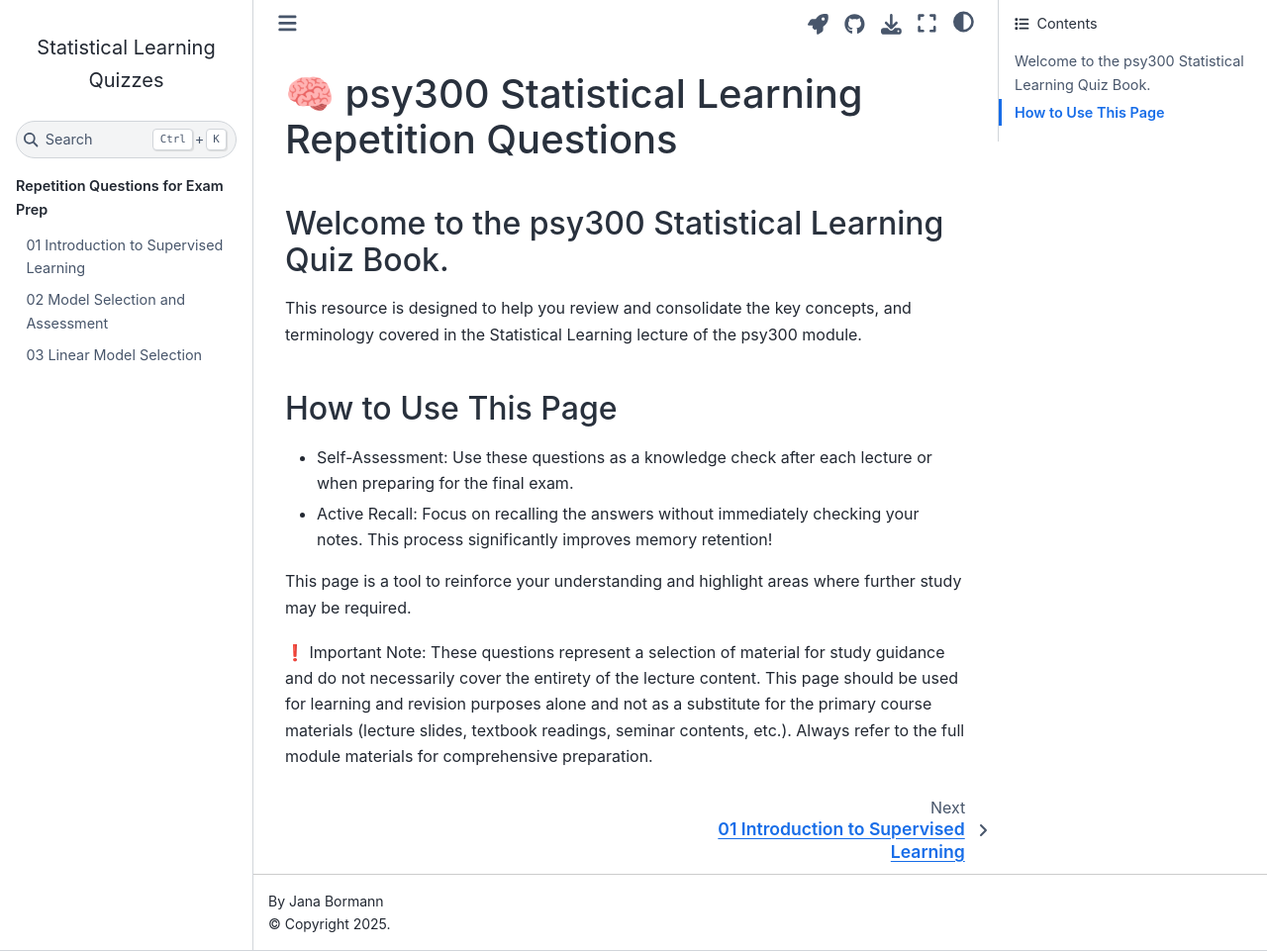
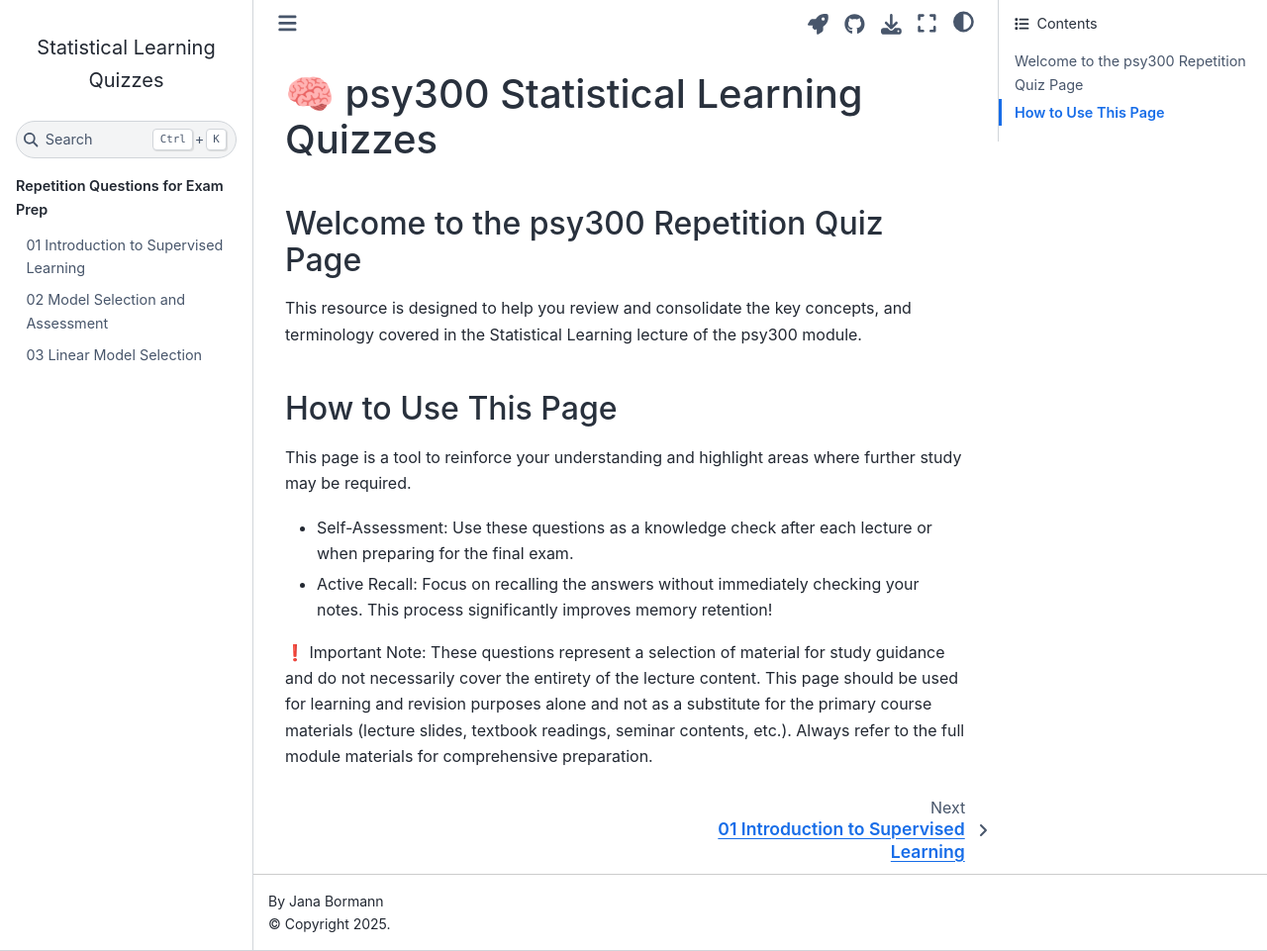
Before and after one commit to janaja92/psy300_tut, a Jupyter Book: the page built from book/introduction.md, in a window 1280 px wide and 961 px high. Shown: the whole window at 99% size. Built offline with Jupyter Book 1.0.4 settings and Sphinx 7.4.7 and the Sphinx Book theme 1.1.4, drawn with Linux system fonts in a browser that asks for light colours; comment, search, counter and statistics services are not loaded.

Commit message:
changes intro page

```diff
--- a/book/introduction.md
+++ b/book/introduction.md
@@ -12,17 +12,17 @@ kernelspec:
   name: python3
 ---
 
-# 🧠 psy300 Statistical Learning Repetition Questions
+# 🧠 psy300 Statistical Learning Quizzes
 
-## Welcome to the psy300 Statistical Learning Quiz Book.
+## Welcome to the psy300 Repetition Quiz Page
 
 This resource is designed to help you review and consolidate the key concepts, and terminology covered in the Statistical Learning lecture of the psy300 module.
 
 ## How to Use This Page
 
+This page is a tool to reinforce your understanding and highlight areas where further study may be required.
+
 - Self-Assessment: Use these questions as a knowledge check after each lecture or when preparing for the final exam.
 - Active Recall: Focus on recalling the answers without immediately checking your notes. This process significantly improves memory retention!
 
-This page is a tool to reinforce your understanding and highlight areas where further study may be required.
-
 ❗ Important Note: These questions represent a selection of material for study guidance and do not necessarily cover the entirety of the lecture content. This page should be used for learning and revision purposes alone and not as a substitute for the primary course materials (lecture slides, textbook readings, seminar contents, etc.). Always refer to the full module materials for comprehensive preparation.
```
